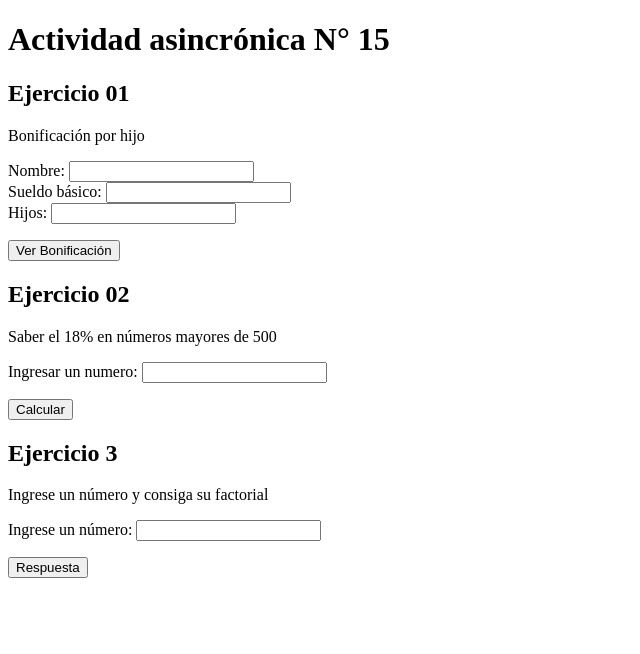
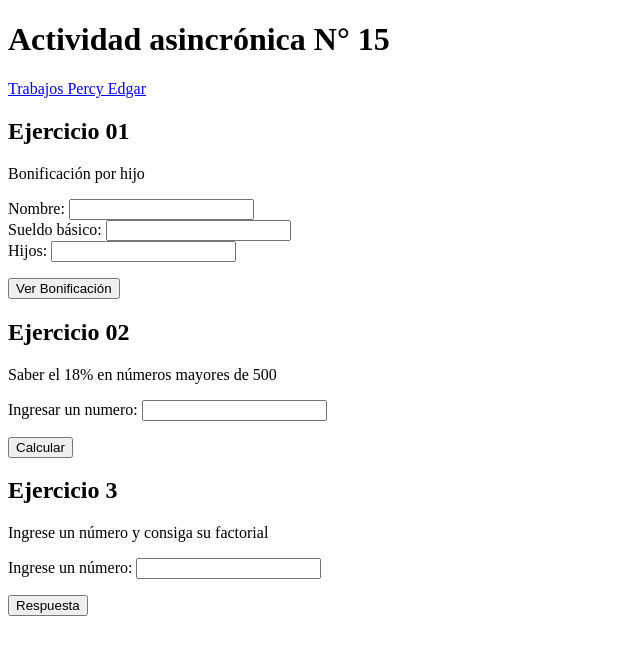
Before and after one commit to PercyEdgar/TrabajosPercy, a plain HTML site: page s15a.html in a window 1280 px wide. Shown: the whole page, without its empty margins (0-640 px from the left). Drawn offline with Linux system fonts and the light colour scheme.

Commit message:
Update s15a.html

```diff
--- a/s15a.html
+++ b/s15a.html
@@ -8,7 +8,10 @@
     <title>Actividad asincrónica N° 15</title>
 </head>
 <body>
-    <header><h1>Actividad asincrónica N° 15</h1></header>
+    <header>
+        <h1>Actividad asincrónica N° 15</h1>
+        <p><a href="index.html">Trabajos Percy Edgar</a></p>
+    </header>
     <nav></nav>
     <main>
         <article>
```
